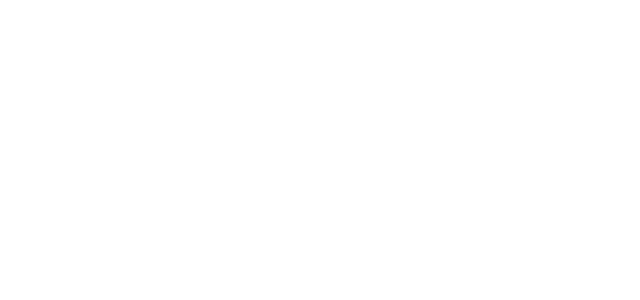
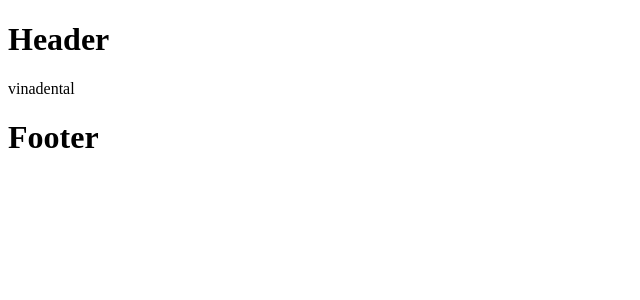
Before and after one commit to tunglvm/vinaDental, a React (Create React App) app in the folder fe/vinadental/: page / in a window 1280 px wide. Shown: the top 300 px of the page, without its empty margins (0-640 px from the left). Built offline with nearby package versions, Linux system fonts and the light colour scheme.

Commit message:
router dom & master layout

```diff
--- a/fe/vinadental/package.json
+++ b/fe/vinadental/package.json
@@ -9,6 +9,7 @@
     "@testing-library/user-event": "^13.5.0",
     "react": "^19.2.5",
     "react-dom": "^19.2.5",
+    "react-router-dom": "^7.15.1",
     "react-scripts": "5.0.1",
     "sass": "^1.99.0",
     "web-vitals": "^2.1.4"
--- a/fe/vinadental/src/index.js
+++ b/fe/vinadental/src/index.js
@@ -1,6 +1,13 @@
 import React from 'react';
 import ReactDOM from 'react-dom/client';
-import HomePage from './pages/user/homePage';
+import RoterCustom from './router';
+import { BrowserRouter } from "react-router-dom";
+
+
 
 const root = ReactDOM.createRoot(document.getElementById('root'));
-root.render(<HomePage/>);
+root.render(
+  <BrowserRouter>
+    <RoterCustom/>
+  </BrowserRouter>
+);
--- a/fe/vinadental/src/pages/user/homePage/index.js
+++ b/fe/vinadental/src/pages/user/homePage/index.js
@@ -1,8 +1,9 @@
 import { memo } from "react";
 
 const HomePage = () => {
-    return
-    <h1>vinadental</h1>
+    return (
+        <>vinadental</>
+     );
 };
 
 export default memo(HomePage);
--- /dev/null
+++ b/fe/vinadental/src/pages/user/profilePage/index.js
@@ -0,0 +1,9 @@
+import { memo } from "react";
+
+const ProfilePage = () => {
+    return (
+        <>profile</>
+     );
+};
+
+export default memo(ProfilePage);
--- /dev/null
+++ b/fe/vinadental/src/pages/user/theme/footer/index.js
@@ -0,0 +1,7 @@
+import { memo } from "react";
+
+const Footer = () => {
+    return <h1>Footer</h1>
+};
+
+export default memo(Footer);
--- /dev/null
+++ b/fe/vinadental/src/pages/user/theme/header/index.js
@@ -0,0 +1,7 @@
+import { memo } from "react";
+
+const Header = () => {
+    return <h1>Header</h1>
+};
+
+export default memo(Header);
--- /dev/null
+++ b/fe/vinadental/src/pages/user/theme/masterlayout/index.js
@@ -0,0 +1,15 @@
+import { Children, memo } from "react";
+import Header from "../header";
+import Footer from "../footer";
+
+const MasterLayout = ({ children, ...props}) => {
+    return (
+        <div>
+            <Header />
+            {children}
+            <Footer />
+        </ div>
+     );
+};
+
+export default memo(MasterLayout);
--- /dev/null
+++ b/fe/vinadental/src/router.js
@@ -0,0 +1,37 @@
+import { Component } from "react";
+import { ROUTER } from "./utils/router";
+import { Routes, Route } from "react-router-dom";
+import Masterlayout from "./pages/user/theme/masterlayout";
+import ProfilePage from "./pages/user/profilePage";
+import HomePage from "./pages/user/homePage";
+
+const renderUserRouter = () => {
+    const userRouter = [
+        {
+            path: ROUTER.USER.HOME,
+            component: <HomePage/>
+        },
+        {
+            path: ROUTER.USER.PROFILE,
+            component: <ProfilePage/>
+        },
+    ];
+
+    return (
+        <Masterlayout>
+            <Routes>
+                {
+                    userRouter.map((item, key) => (
+                        <Route key = {key} path = {item.path} element = {item.component} />
+                    ))
+                }
+            </Routes>
+        </Masterlayout>
+    );
+};
+
+const RoterCustom = () => {
+    return renderUserRouter();
+}
+
+export default RoterCustom;
--- /dev/null
+++ b/fe/vinadental/src/utils/router.js
@@ -0,0 +1,6 @@
+export const ROUTER = {
+    USER: {
+        HOME: "",
+        PROFILE: "profile",
+    },
+}
```
Also changed, not shown: fe/vinadental/src/pages/user/profilePage/style.scss (added), 1 other file (tests, documents, lock files or other folders).
